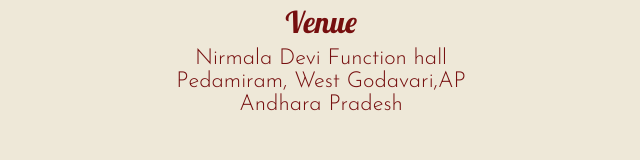
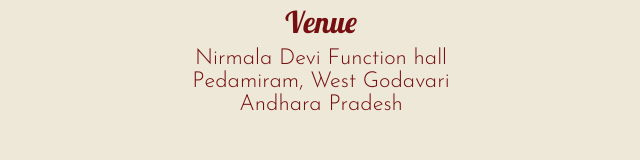
Before and after one commit to vamsi-mantena/wedding-invite, a Next.js app: page /invitation in a window 1280 px wide. Shown: the part 855-1015 px from the top of the page, without its empty margins (319-959 px from the left). Built offline with nearby package versions, Linux system fonts and the light colour scheme; a web font is replaced by a local one.

Commit message:
req changes 1

```diff
--- a/src/app/invitation/page.tsx
+++ b/src/app/invitation/page.tsx
@@ -45,7 +45,7 @@ const Invitation = () => {
         <div className={styles.venueWrapper}>
           <div className={styles.name}>Venue</div>
           <div className={styles.context}>Nirmala Devi Function hall</div>
-          <div className={styles.context}>Pedamiram, West Godavari,AP</div>
+          <div className={styles.context}>Pedamiram, West Godavari</div>
           <div className={styles.context}>Andhara Pradesh</div>
         </div>
         <div className={styles.dinnerWrapper}>
```
